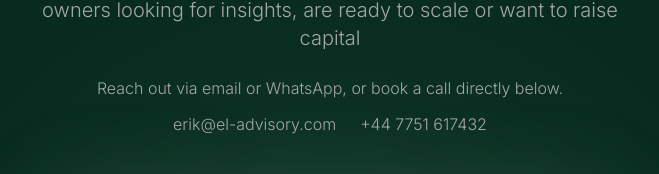
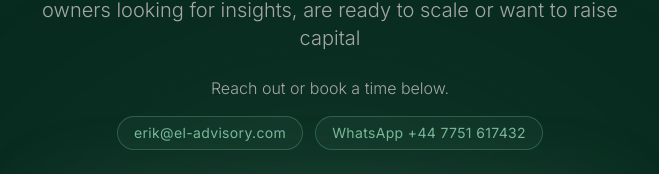
Before and after one commit to eriklubbe/call-with-erik-website, a React (Vite) app: page / in a window 1280 px wide. Shown: the part 258-432 px from the top of the page, without its empty margins (310-969 px from the left). Built offline with nearby package versions, Linux system fonts and the light colour scheme.

Commit message:
Render contact info as pill chips matching hero badge style
https://claude.ai/code/session_013weme1MTybFhYqGFhL6cHE

```diff
--- a/src/pages/Index.tsx
+++ b/src/pages/Index.tsx
@@ -31,14 +31,26 @@ const Index = () => {
             Strategic business & financial advisory for founders and owners looking for insights, are ready to scale or want to raise capital
           </p>
 
-          <p className="text-muted-foreground font-light max-w-xl mx-auto mb-3">
-            Reach out via email or WhatsApp, or book a call directly below.
+          <p className="text-muted-foreground font-light max-w-xl mx-auto mb-4">
+            Reach out or book a time below.
           </p>
 
-          <p className="text-muted-foreground font-light mb-10 flex flex-col sm:flex-row items-center justify-center gap-x-6 gap-y-1">
-            <a href="mailto:erik@el-advisory.com" className="hover:text-primary transition-colors">erik@el-advisory.com</a>
-            <a href="https://wa.me/447751617432" target="_blank" rel="noopener noreferrer" className="hover:text-primary transition-colors">+44 7751 617432</a>
-          </p>
+          <div className="flex flex-wrap items-center justify-center gap-3 mb-10">
+            <a
+              href="mailto:erik@el-advisory.com"
+              className="px-4 py-1.5 rounded-full border border-primary/30 bg-primary/5 text-primary text-sm font-body tracking-wide hover:bg-primary/10 hover:border-primary/50 transition-colors"
+            >
+              erik@el-advisory.com
+            </a>
+            <a
+              href="https://wa.me/447751617432"
+              target="_blank"
+              rel="noopener noreferrer"
+              className="px-4 py-1.5 rounded-full border border-primary/30 bg-primary/5 text-primary text-sm font-body tracking-wide hover:bg-primary/10 hover:border-primary/50 transition-colors"
+            >
+              WhatsApp +44 7751 617432
+            </a>
+          </div>
 
           <div className="w-full max-w-5xl mx-auto rounded-xl overflow-hidden border border-border/50 bg-white" style={{ boxShadow: "0 0 80px rgba(120, 170, 140, 0.15)" }}>
             <iframe
```
